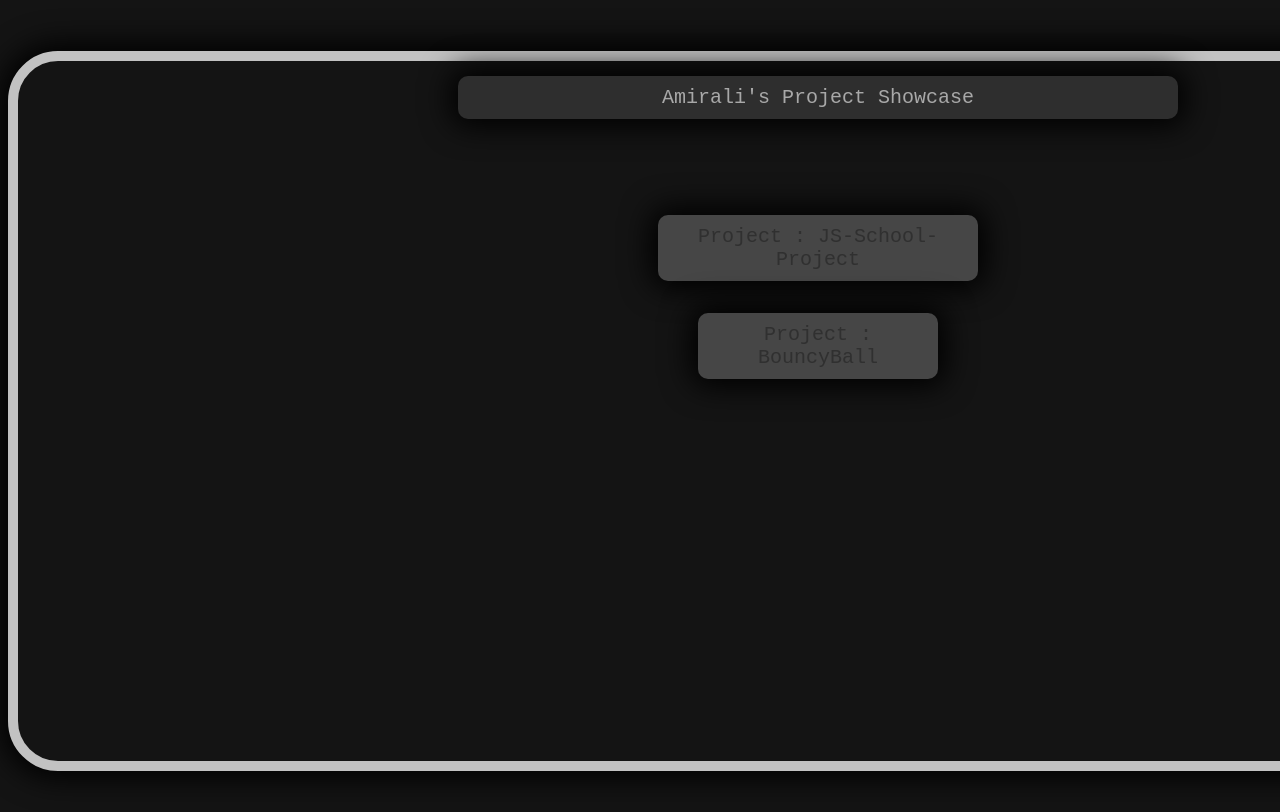
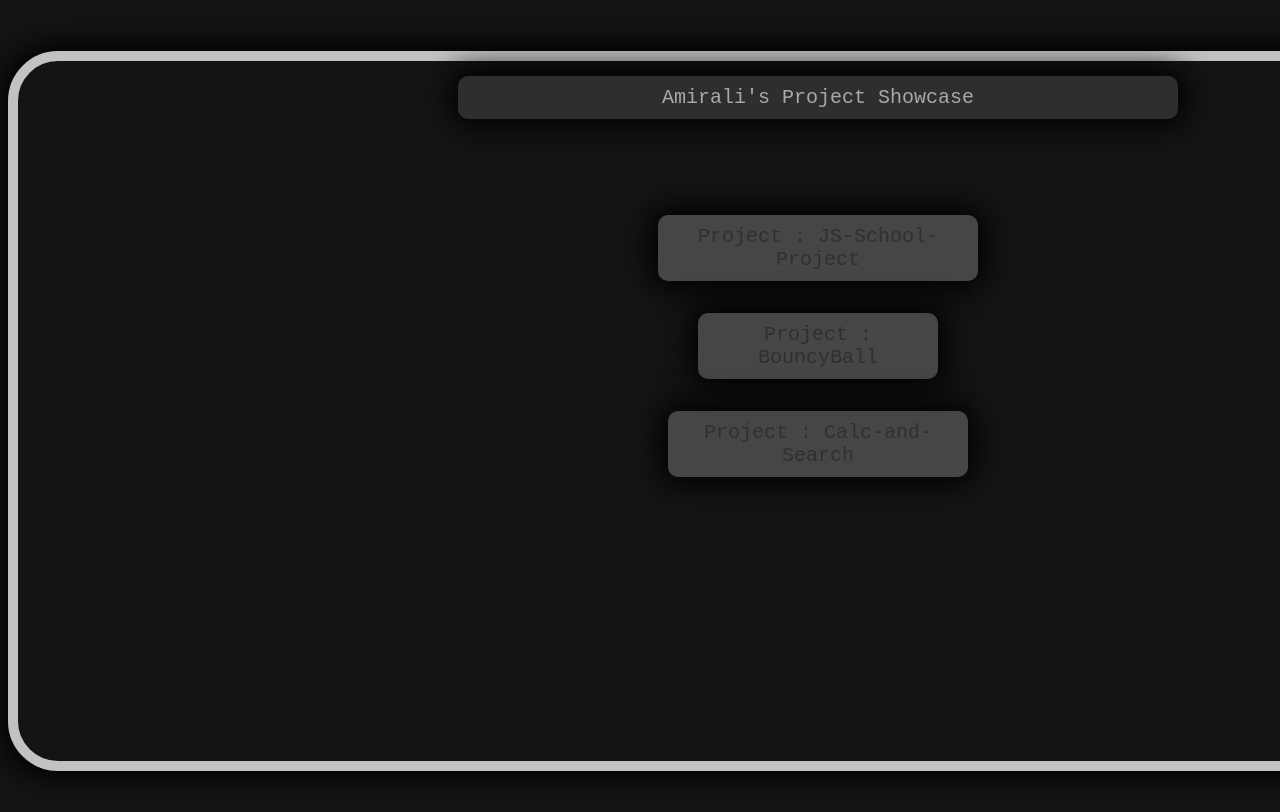
Before and after one commit to amirali192/Project-Showcase, a plain HTML site: page index.html in a window 1280 px wide. Shown: the top 812 px of the page. Drawn offline with Linux system fonts and the light colour scheme.

Commit message:
added new project

```diff
--- a/index.html
+++ b/index.html
@@ -17,6 +17,9 @@
         <a href="https://github.com/amirali192/bouncy-ball">
             <div id="JS-School">Project : BouncyBall</div>
         </a>
+        <a href="https://github.com/amirali192/Calc-and-Search">
+            <div id="Calc-and-Search">Project : Calc-and-Search</div>
+        </a>
     </div>
 
 </body>
--- a/style.css
+++ b/style.css
@@ -70,3 +70,23 @@ body {
     background-color: white;
     box-shadow: 0px 0px 15px 0px #ffffff;
 }
+
+/* Calc-and-Search PROJECT CSS */
+#Calc-and-Search {
+    margin: 2% auto;
+    text-align: center;
+    width: 280px;
+    padding: 10px;
+    font-size: 20px;
+    color: rgb(48, 48, 48);
+    background-color: #464646;
+    border-radius: 10px;
+    display: block;
+    transition: 250ms;
+    box-shadow: rgb(0, 0, 0) 0px 0px 30px 7px;
+}
+
+#Calc-and-Search:hover {
+    background-color: white;
+    box-shadow: 0px 0px 15px 0px #ffffff;
+}
```
